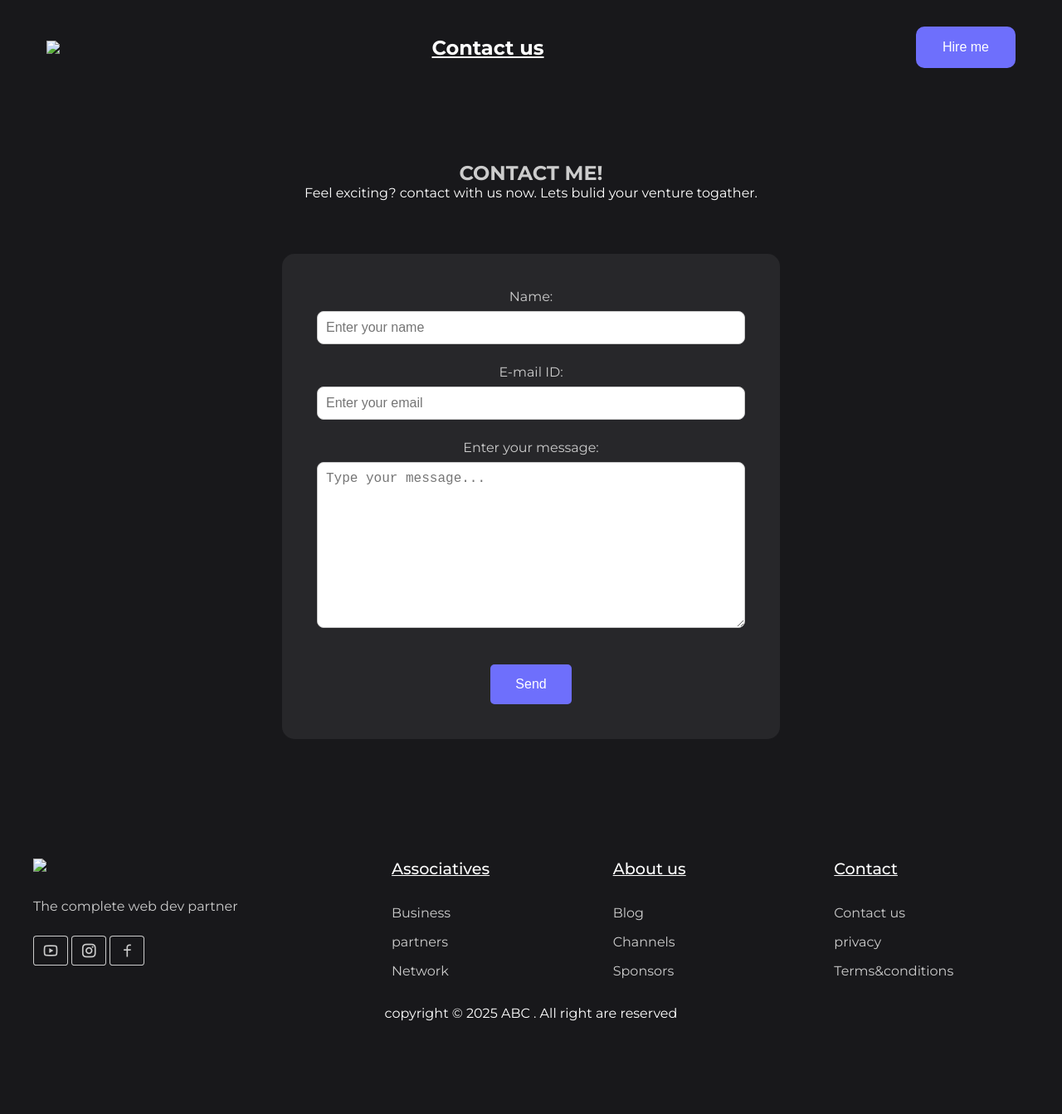
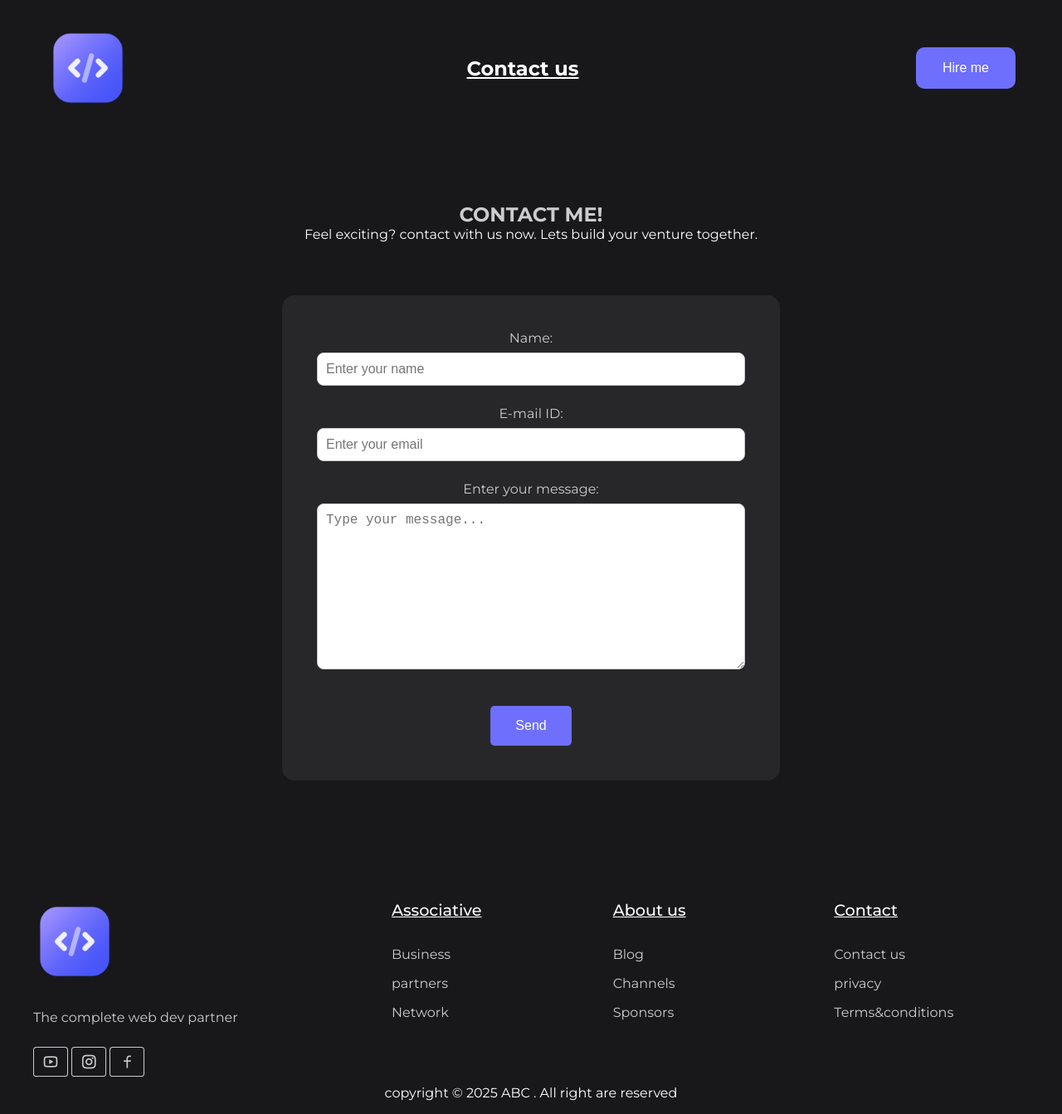
Before and after one commit to adnan-47/static_web, a plain HTML site: page static-web-1/contact.html in a window 1280 px wide. Shown: the whole page at 83% size. Before the commit the page ends 1247 px from the top, so only its background shows below. Drawn offline with nearby package versions, Linux system fonts and the light colour scheme.

Commit message:
add images

```diff
--- a/static-web-1/contact.html
+++ b/static-web-1/contact.html
@@ -4,7 +4,7 @@
     <meta charset="UTF-8">
     <meta name="viewport" content="width=device-width, initial-scale=1.0">
     <title>Contact us:</title>
-    <link rel="icon" type="image/x-icon" href="/image/favicon.png">
+    <link rel="icon" type="image/x-icon" href="image/favicon.png">
     <link rel="stylesheet" href="https://cdnjs.cloudflare.com/ajax/libs/remixicon/4.6.0/remixicon.min.css">
     <link rel="stylesheet" href="blog.css">
 </head>
@@ -13,7 +13,7 @@
   <nav class="nav">
     <div class="navlogo">
         <a href="index.html">
-            <img src="/image/code.png">
+            <img src="image/code.png">
         </a>
     </div>
     <h1>
@@ -29,7 +29,7 @@
     <span class="blur"></span>
 <h2 class="cont-header"> CONTACT ME!</h2>
 <p class="consub-header">
-    Feel exciting? contact with us now. Lets bulid your venture togather.
+    Feel exciting? contact with us now. Lets build your venture together.
 </p>
 <div class="form-main">
     <form class="form">
@@ -53,7 +53,7 @@
   <footer class="container">
     <div class="column" id="c3">
     <div class="logo">
-        <img src="/image/code.png">
+        <img src="image/code.png">
     </div>
     <p>
         The complete web dev partner
@@ -71,7 +71,7 @@
 
     <div class="column">
         <h4>
-            Associatives
+            Associative
         </h4>
         <a href="#">Business</a>
         <a href="#">partners</a>
```
Also changed, not shown: static-web-1/blog.html (+5 -5 lines), static-web-1/index.html (+9 -9 lines), static-web-1/terms.html (+3 -3 lines), static-web-1/image/code.png (added), static-web-1/image/favicon.png (added), static-web-1/image/main.png (added), 1 other file.
